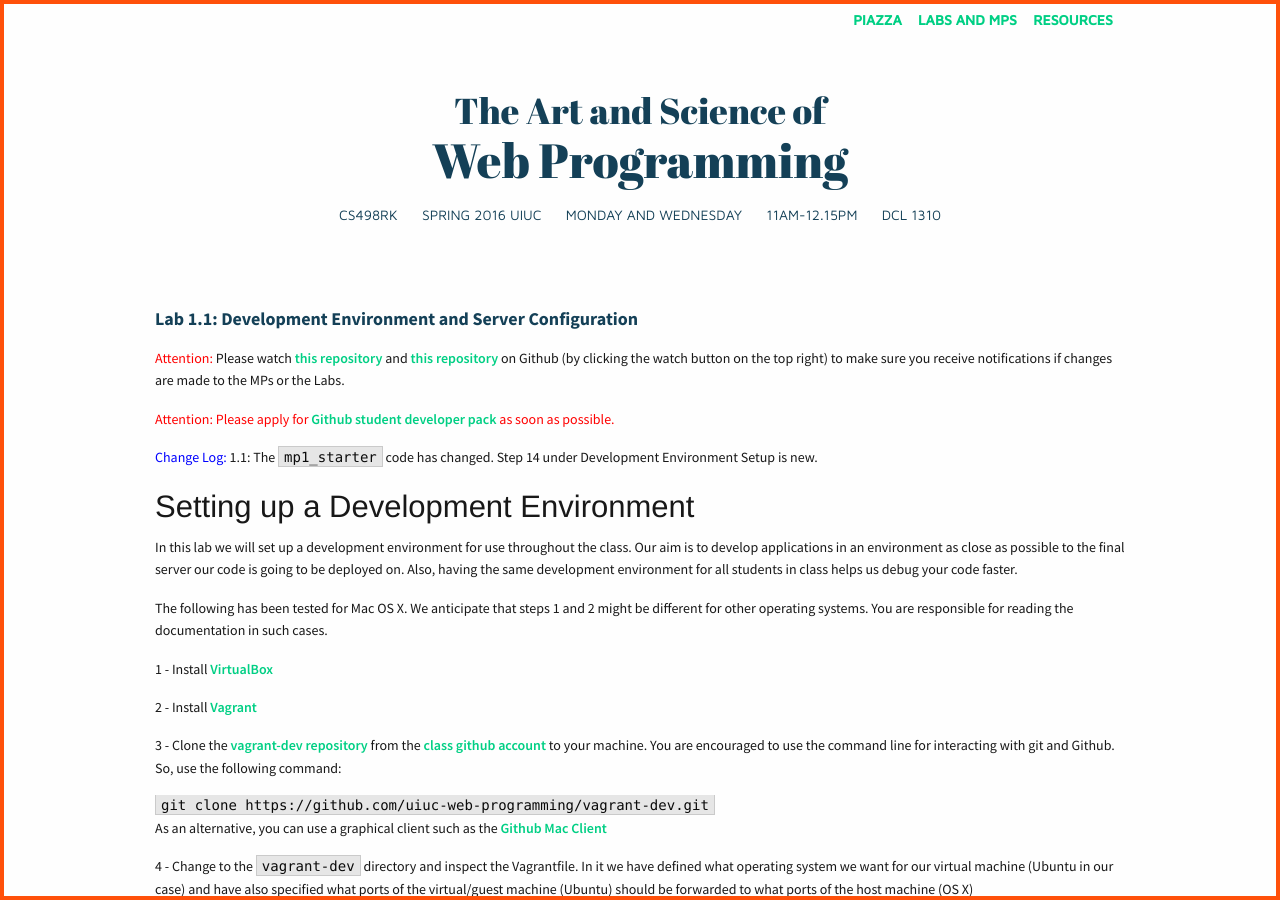
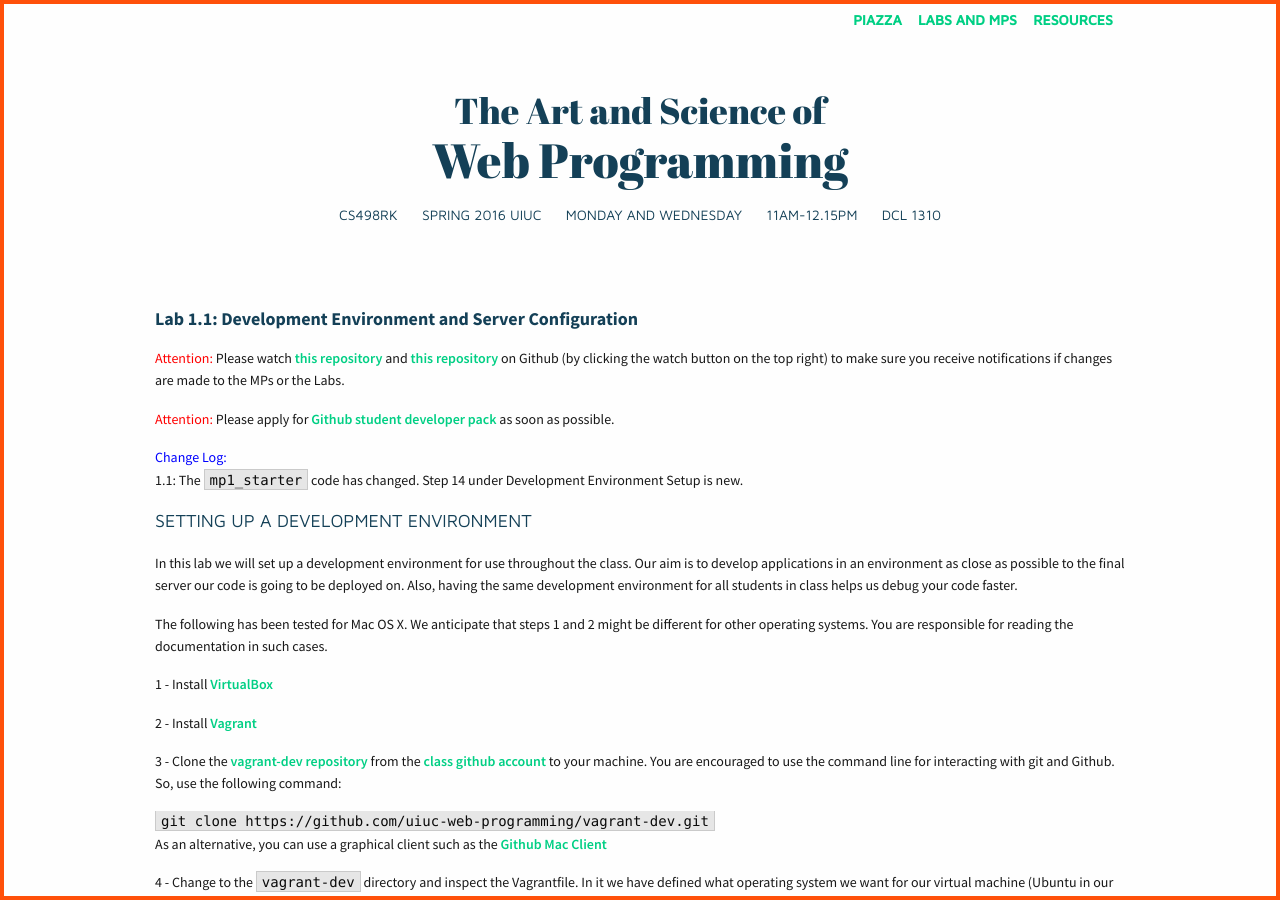
Before and after one commit to biplabdeka/fa2016, a Jekyll site: the page built from _posts/2015-1-28-Lab-1.md, in a window 1280 px wide and 900 px high. Built offline with Jekyll 4.4.1, drawn with Linux system fonts in a browser that asks for light colours; nearby versions of some CDN libraries; Markdown is read by kramdown in place of the engine named in the settings; some of the changed lines change nothing that is shown.

Commit message:
small changes

```diff
--- a/_posts/2015-1-28-Lab-1.md
+++ b/_posts/2015-1-28-Lab-1.md
@@ -5,19 +5,16 @@ title: "Lab 1.1: Development Environment and Server Configuration"
 ---
 <span style="color: red"> Attention: </span> Please watch [this repository](https://github.com/uiuc-web-programming/sp2016) and [this repository](https://github.com/uiuc-web-programming/mp1_starter) on Github (by clicking the watch button on the top right) to make sure you receive notifications if changes are made to the MPs or the Labs.
 
-<span style="color: red"> Attention: Please apply for [Github student developer pack](https://education.github.com/pack) as soon as possible.</span>
+<span style="color: red"> Attention: </span> Please apply for [Github student developer pack](https://education.github.com/pack) as soon as possible.
 
-<span style="color: blue"> Change Log:</span>
-<span> 1.1: The `mp1_starter` code has changed. Step 14 under Development Environment Setup is new.</span>
+<span style="color: blue"> Change Log:</span><br>
+1.1: The `mp1_starter` code has changed. Step 14 under Development Environment Setup is new.
 
 
-
-###Setting up a Development Environment
+<!-- ###Setting up a Development Environment -->
+<span class="section-heading">SETTING UP A DEVELOPMENT ENVIRONMENT</span>
 
 In this lab we will set up a development environment for use throughout the class. Our aim is to develop applications in an environment as close as possible to the final server our code is going to be deployed on. Also, having the same development environment for all students in class helps us debug your code faster.
-
-<!-- <span class="section-heading">SETTING UP A DEVELOPMENT ENVIRONMENT</span> -->
-
 
 The following has been tested for Mac OS X. We anticipate that steps 1 and 2 might be different for other operating systems. You are responsible for reading the documentation in such cases.
 
```
